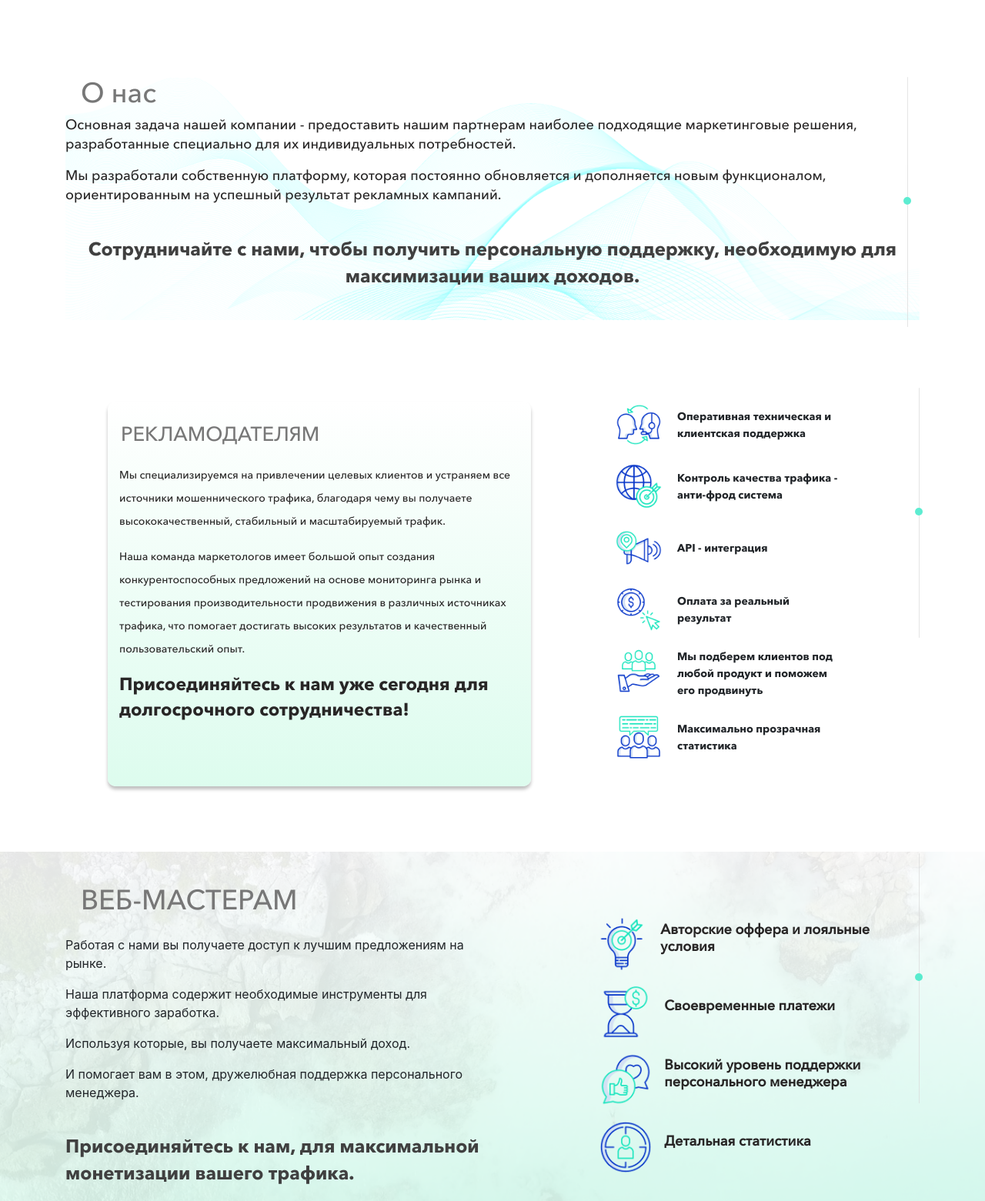
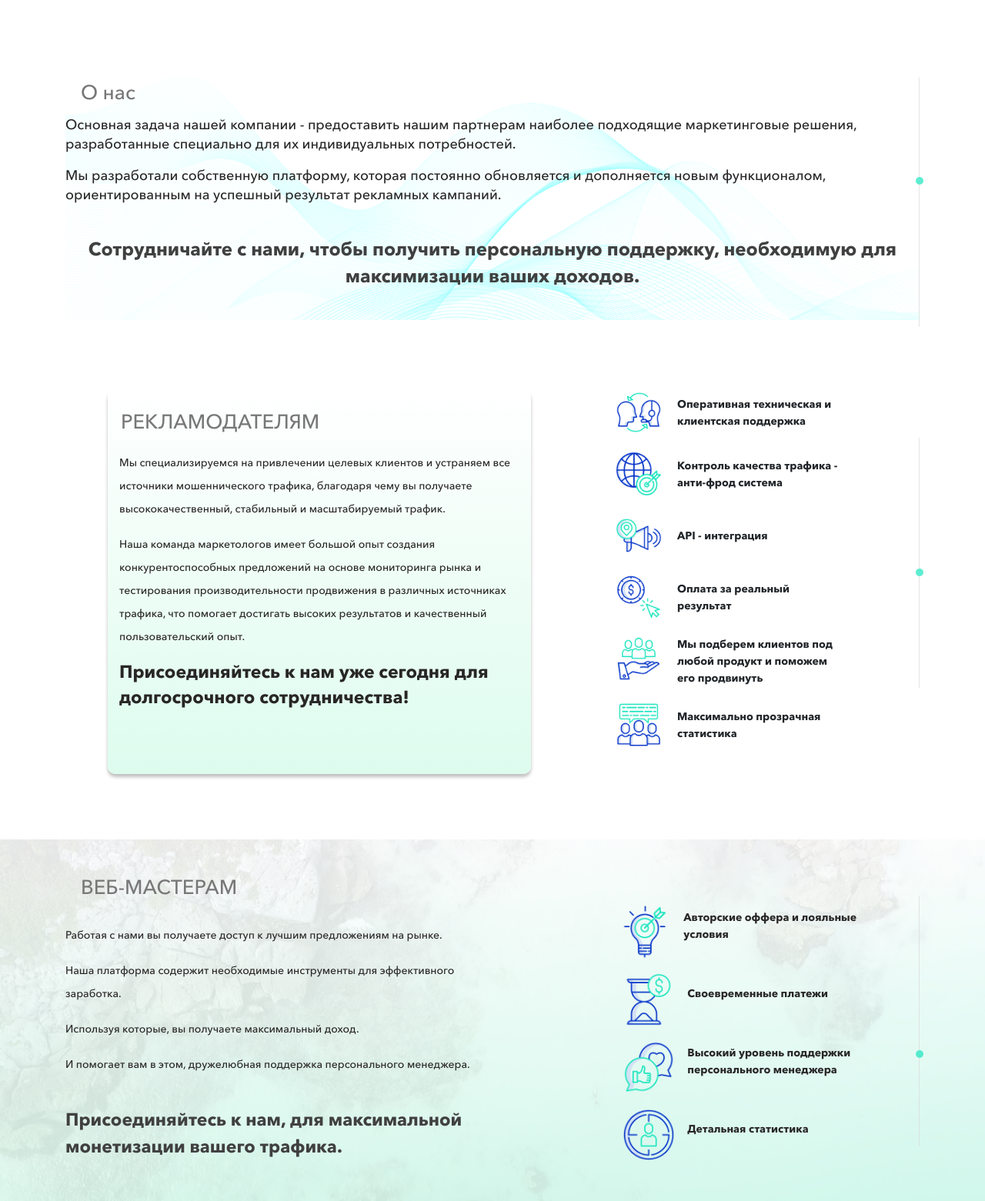
Before and after one commit to alex-klimchik/lagoon, a plain HTML site: page index.html in a window 1280 px wide. Shown: the part 802-2363 px from the top of the page at 77% size. Drawn offline with nearby package versions, Linux system fonts and the light colour scheme.

Commit message:
new styles scroll

```diff
--- a/css/style.css
+++ b/css/style.css
@@ -536,8 +536,11 @@ header nav .buttons .buttons-enter:hover {
 
 /* ------------ About us ---------------- */
 
+#aboutUs{
+    margin: 100px 0 70px;
+}
 .aboutUs{
-    margin: 100px 0 70px;
+    position: relative;
 }
 .bg-block {
     position: relative;
@@ -556,6 +559,14 @@ header nav .buttons .buttons-enter:hover {
     position: absolute;
 
 }
+.scroll-wrap-two{
+    width: 20px;
+    top: 15%;
+    right: 0;
+    position: absolute;
+
+}
+
 .scroll-b{
     position: relative;
 }
@@ -564,7 +575,11 @@ header nav .buttons .buttons-enter:hover {
     width: 100%; /* Width of the outside container */
 }
 
-.slider {
+.slider,
+.slider-two,
+.slider-three,
+.slider-four{
+    position: relative;
     -webkit-appearance: none;
     width: 325px;
     height: 1px;
@@ -576,42 +591,54 @@ header nav .buttons .buttons-enter:hover {
     transition: opacity .2s;
 }
 
-.slider::-webkit-slider-thumb {
+.slider::-webkit-slider-thumb,
+.slider-two::-webkit-slider-thumb,
+.slider-three::-webkit-slider-thumb,
+.slider-four::-webkit-slider-thumb {
+    position: absolute;
     -webkit-appearance: none;
     appearance: none;
     width: 10px;
     height: 10px;
     border-radius: 50%;
     background: #1AE5BE;;
-    cursor: pointer;
 }
 
-.slider::-moz-range-thumb {
+.slider::-webkit-slider-thumb{
+    left: 45px;
+    top: -5px;
+}
+
+.slider-two::-webkit-slider-thumb{
+    left: 130px;
+    top: -5px;
+}
+
+.slider-three::-webkit-slider-thumb{
+    left: 170px;
+    top: -5px;
+}
+
+.slider-four::-webkit-slider-thumb{
+    left: 200px;
+    top: -5px;
+}
+
+.slider::-moz-range-thumb,
+.slider-two::-moz-range-thumb,
+.slider-three::-moz-range-thumb,
+.slider-four::-moz-range-thumb{
     width: 25px;
     height: 25px;
     border-radius: 50%;
     background: #4CAF50;
-    cursor: pointer;
 }
-
-
-
-
-
-
-
-
-
-
-
-
-
 
 .aboutUs-title h2,
 .webmaster-title h2 {
     font-family:'Avenir Next Cyr Regular';
     font-style: normal;
-    font-size: 36px;
+    font-size: 26px;
     line-height: 44px;
     color: #777777;
     padding-left: 20px;
@@ -780,12 +807,19 @@ header nav .buttons .buttons-enter:hover {
     font-family: 'Avenir Next Cyr Bold';
     font-style: normal;
     font-weight: 700;
-    font-size: 24px;
+    font-size: 23px;
     line-height: 35px;
     color: #404040;
     padding-top: 24px;
 }
-
+.webmaster-content p{
+    font-family: 'Avenir Next Cyr Regular';
+    font-style: normal;
+    font-weight: normal;
+    font-size: 14px;
+    line-height: 30px;
+    color: #282626;
+}
 .webmaster-skills-wrap {
     margin-left: 35px;
     margin-top: 45px;
@@ -813,10 +847,10 @@ header nav .buttons .buttons-enter:hover {
 }
 
 .web-skills-content p {
-    font-family:  'Avenir Next Cyr Regular';
+    font-family:  'Avenir Next Cyr Bold';
     font-style: normal;
-    font-weight: 700;
-    font-size: 18px;
+    font-weight: 600;
+    font-size: 14px;
     line-height: 22px;
     color: #282626;
 }
--- a/index.html
+++ b/index.html
@@ -132,7 +132,7 @@
             </div>
             <div class="scroll-wrap">
                 <div class="slidecontainer">
-                    <input type="range" min="1" max="100" value="50" class="slider" id="myRange">
+                    <input type="range" min="1" max="100" value="50" class="slider">
                 </div>
             </div>
 
@@ -141,9 +141,8 @@
 
     <main>
         <section id="aboutUs">
-            <div class="container">
-                <div class="row">
-                    <div class="col-12 aboutUs">
+            <div class="container aboutUs">
+
                         <div class="aboutUs-wrap bg-block">
                             <div class="aboutUs-title">
                                 <h2>О нас</h2>
@@ -156,16 +155,14 @@
                             <div class="aboutUs-ft">
                                 <p>Сотрудничайте с нами, чтобы получить персональную поддержку, необходимую для максимизации ваших доходов.</p>
                             </div>
+                        </div>
+                        <div class="scroll-wrap">
+                            <div class="slidecontainer">
+                                <input type="range" min="1" max="100" value="50" class="slider-two">
+                            </div>
+                        </div>
 
-                            <div class="scroll-wrap">
-                                <div class="slidecontainer">
-                                    <input type="range" min="1" max="100" value="50" class="slider" id="myRange">
-                                </div>
-                            </div>
 
-                        </div>
-                    </div>
-                </div>
             </div>
         </section>
         <section id="advertisers">
@@ -208,9 +205,9 @@
                     </ul>
                 </div>
 
-                <div class="scroll-wrap">
+                <div class="scroll-wrap-two">
                     <div class="slidecontainer">
-                        <input type="range" min="1" max="100" value="50" class="slider" id="myRange">
+                        <input type="range" min="1" max="100" value="50" class="slider-three">
                     </div>
 
                 </div>
@@ -300,9 +297,9 @@
 
                     </div>
                 </div>
-                <div class="scroll-wrap">
+                <div class="scroll-wrap-two">
                     <div class="slidecontainer">
-                        <input type="range" min="1" max="100" value="50" class="slider" id="myRange">
+                        <input type="range" min="1" max="100" value="50" class="slider-four">
                     </div>
 
                 </div>
```
